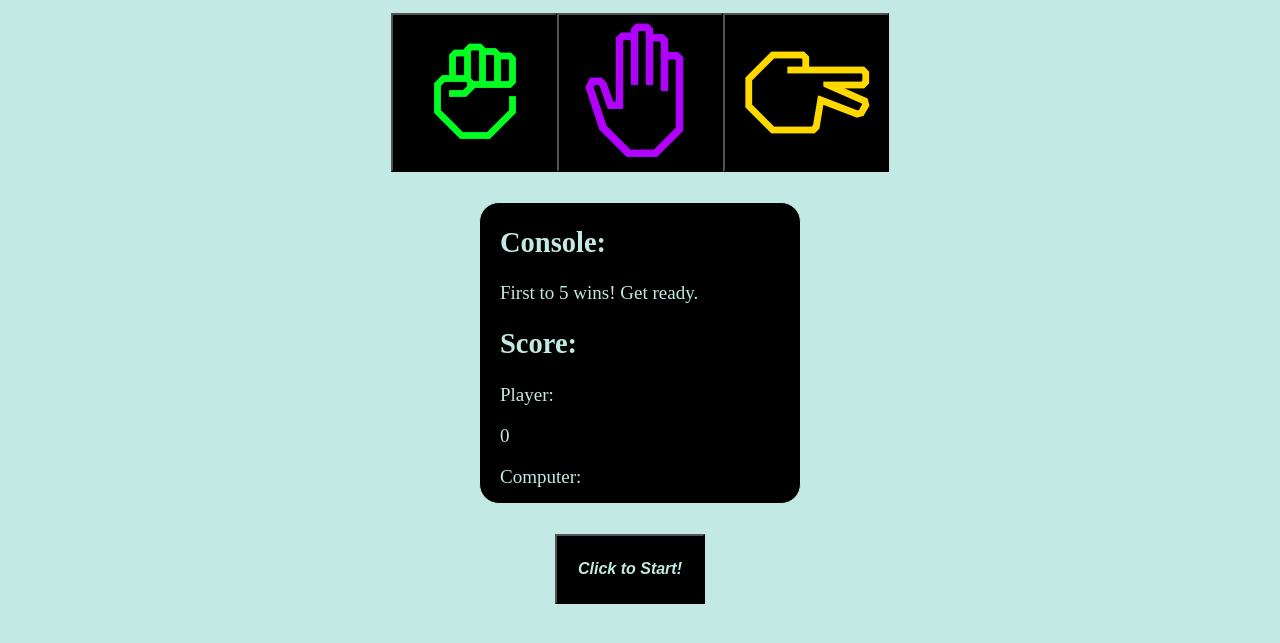
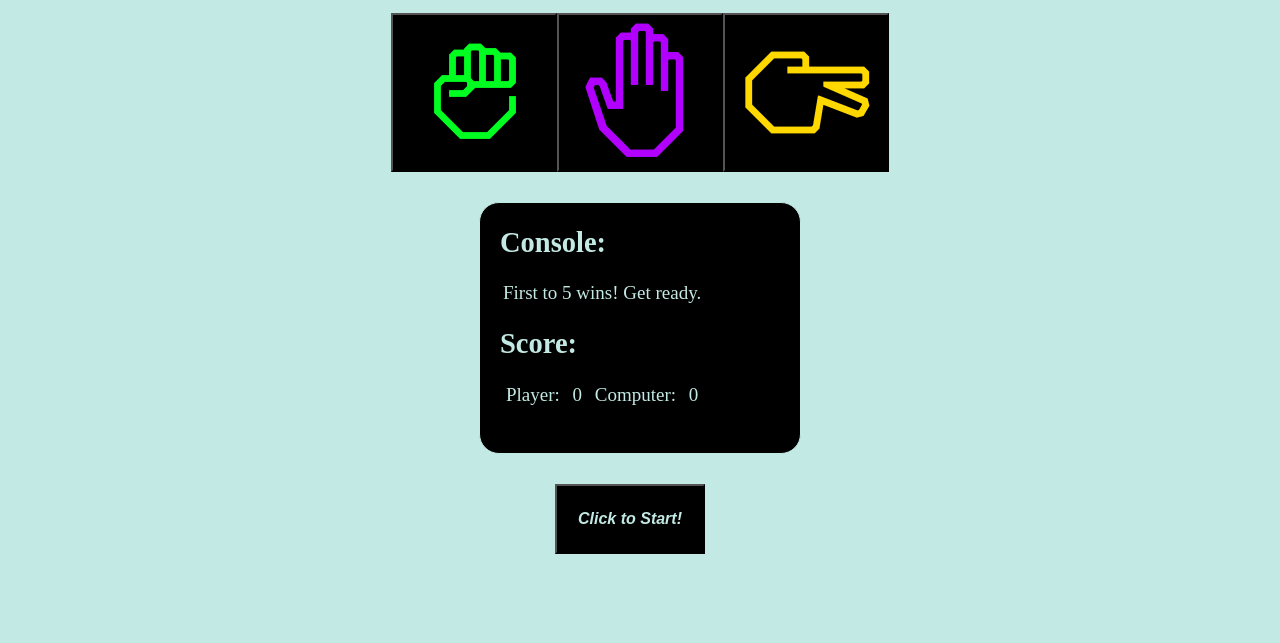
Before and after one commit to Kfollen93/RockPaperScissors, a plain HTML site: page index.html in a window 1280 px wide. Shown: the part 113-756 px from the top of the page. Drawn offline with Linux system fonts and the light colour scheme.

Commit message:
Organized structure

```diff
--- a/styles.css
+++ b/styles.css
@@ -8,8 +8,8 @@
       font-style: italic;
       text-shadow: 2px 1px 2px white;
       color: rgb(194, 233, 227);
+    }
 
-    }
     .startButton
     {
       width: 150px;
@@ -21,8 +21,8 @@
       font-style: italic;
       background-color: black;
       outline: none;
+    }
 
-    }
     .startButton:hover
     {
       transform: scale(1.1, 1.1);
@@ -35,9 +35,7 @@
       width: 300px;
       margin: 20px auto auto auto;
       padding-left: 130px;
-
     }
-
 
     .rockPaperScissors
     {
@@ -49,7 +47,6 @@
     .buttons
     {
       background-color: black;
-
     }
 
     .buttons:hover
@@ -60,14 +57,11 @@
     .buttons:active
     {
       background-color: rgb(0, 226, 192);
-
-
     }
 
     .buttons:focus
     {
       outline: black outset 1px;
-
     }
 
     .container
@@ -75,7 +69,6 @@
       display: flex;
       text-align: center;
       justify-content: center;
-
     }
 
     body
@@ -87,7 +80,7 @@
     {
       background-color: black;
       color: rgb(194, 233, 227);
-      height: 300px;
+      height: 250px;
       width: 300px;
       margin: 30px auto;
       border: 1px solid rgb(194, 233, 227);
@@ -95,3 +88,10 @@
       padding-left: 20px;
       font-size: 19px;
     }
+
+    .gameScore
+    {
+      white-space: nowrap;
+      display: inline;
+      margin: 5px 5px 5px 3px;
+    }
```
